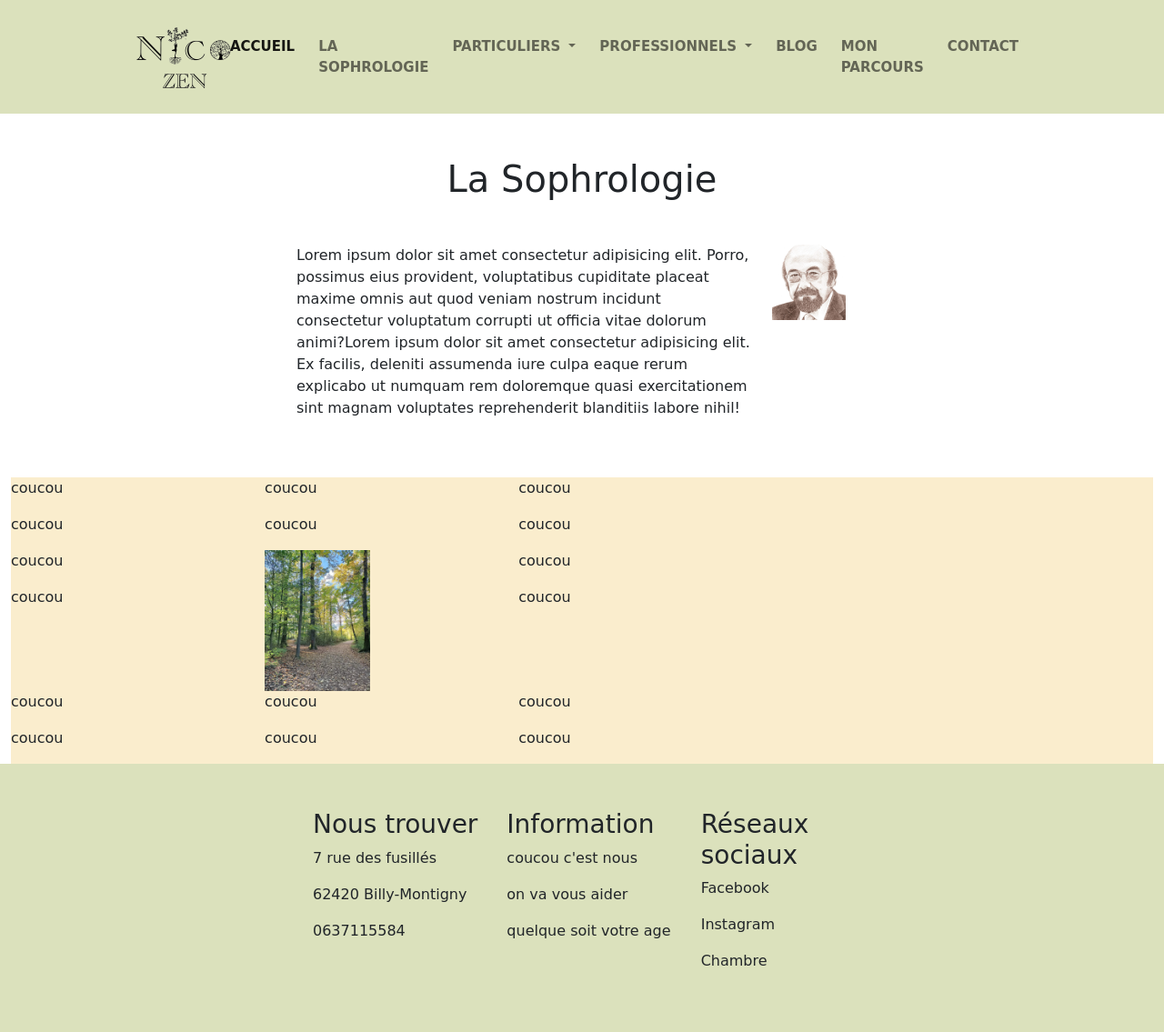
After one commit to OlivierDufour62/nicosophro, a PHP site: page /sophro.php in a window 1280 px wide. The commit adds this page. Shown: the whole page at 91% size. Run offline with PHP 8.4, Linux system fonts and the light colour scheme.

Commit message:
php contact ok and start sophro

```diff
--- a/assets/css/main.css
+++ b/assets/css/main.css
@@ -38,7 +38,7 @@ nav {
     margin-right: 40px;
 }
 
-.space-ml2{
+.space-ml2 {
     margin-left: 2px;
 }
 
@@ -63,7 +63,7 @@ nav {
 }
 
 .space-mb100 {
-    margin-bottom: 100px!important;
+    margin-bottom: 100px !important;
 }
 
 .w-80 {
@@ -88,7 +88,7 @@ nav {
 
 .border {
     border: 0.05em solid #707070 !important;
-    border-radius: 5px 5px 5px 5px ;
+    border-radius: 5px 5px 5px 5px;
 }
 
 .bg-grey {
@@ -105,20 +105,29 @@ nav {
 
 }
 
-.p-relative{
+.p-relative {
     position: relative;
     top: -19px;
     left: 0;
     line-height: 3em;
 }
 
-.p-relative-title{
+.p-relative-title {
     position: relative;
     top: 79px;
 }
 
-.resize{
+.resize {
     resize: none;
     border-radius: 5px 5px 5px 5px !important;
     height: 100px;
 }
+
+/**
+La sophrologie
+**/
+
+.grid-1 {
+    display: grid;
+    grid-template-columns: repeat(3, 1fr);
+}
--- a/contact.php
+++ b/contact.php
@@ -1,4 +1,8 @@
+<?php
+require_once 'core/db.php';
+require_once 'core/saveform.php';
 
+?>
 <!DOCTYPE html>
 <html lang="fr">
 
--- a/partials/header.php
+++ b/partials/header.php
@@ -13,10 +13,10 @@
                         <div class="collapse navbar-collapse" id="navbarSupportedContent">
                             <ul class="navbar-nav me-auto mb-2 mb-lg-0">
                                 <li class="nav-item space-mr10">
-                                    <a class="nav-link active" aria-current="page" href="#">ACCUEIL</a>
+                                    <a class="nav-link active" aria-current="page" href="index.php">ACCUEIL</a>
                                 </li>
                                 <li class="nav-item space-mr10">
-                                    <a class="nav-link" aria-current="page" href="#">LA SOPHROLOGIE</a>
+                                    <a class="nav-link" aria-current="page" href="sophro.php">LA SOPHROLOGIE</a>
                                 </li>
                                 <li class="nav-item dropdown space-mr10">
                                     <a class="nav-link dropdown-toggle" href="#" role="button" data-bs-toggle="dropdown" aria-expanded="false">
--- /dev/null
+++ b/sophro.php
@@ -0,0 +1,80 @@
+<!DOCTYPE html>
+<html lang="fr">
+
+<head>
+    <meta charset="UTF-8">
+    <meta http-equiv="X-UA-Compatible" content="IE=edge">
+    <meta name="viewport" content="width=device-width, initial-scale=1.0">
+    <link rel="stylesheet" href="https://cdn.jsdelivr.net/npm/bootstrap@5.2.2/dist/css/bootstrap.min.css">
+    <link rel="preconnect" href="https://fonts.googleapis.com">
+    <link rel="preconnect" href="https://fonts.gstatic.com" crossorigin>
+    <link href="https://fonts.googleapis.com/css2?family=Dancing+Script:wght@400;500&display=swap" rel="stylesheet">
+    <link rel="stylesheet" href="assets/css/main.css">
+    <title>Bienvenue</title>
+</head>
+
+<body class="container-fluid">
+    <?php
+    require_once 'partials/header.php';
+    ?>
+
+    <section id="sophro-part-1">
+        <div class="text-center mt-5 mb-5">
+            <h1>La Sophrologie</h1>
+        </div>
+            <div class="row col-12 d-flex justify-content-center mb-5">
+                <div class="col-5">
+                    <p>Lorem ipsum dolor sit amet consectetur adipisicing elit. Porro, possimus eius provident, voluptatibus cupiditate placeat maxime omnis aut quod veniam nostrum incidunt consectetur voluptatum corrupti ut officia vitae dolorum animi?Lorem ipsum dolor sit amet consectetur adipisicing elit. Ex facilis, deleniti assumenda iure culpa eaque rerum explicabo ut numquam rem doloremque quasi exercitationem sint magnam voluptates reprehenderit blanditiis labore nihil!</p>
+                </div>
+                <div class="col-1">
+                    <img src="assets/img/alphonso.jpg" alt="Alphonso Caicedo" class="img-fluid">
+                </div>
+            </div>
+    </section>
+    <section class="background-brown">
+        <div id="grid1" class="grid-1 col-8">
+            <div class="col-3">
+                <p>coucou</p>
+                <p>coucou</p>
+            </div>
+            <div class="col-3">
+                <p>coucou</p>
+                <p>coucou</p>
+            </div>
+            <div class="col-3">
+                <p>coucou</p>
+                <p>coucou</p>
+            </div>
+        </div>
+        <div id="grid3" class="grid-1 col-8">
+            <div class="col-3">
+                <p>coucou</p>
+                <p>coucou</p>
+            </div>
+            <div class="col-5">
+                <img src="assets/img/FB_IMG_1669483855666.jpg" alt="" class="img-fluid">
+            </div>
+            <div class="col-3">
+                <p>coucou</p>
+                <p>coucou</p>
+            </div>
+        </div>
+        <div id="grid3" class="grid-1 col-8">
+            <div class="col-3">
+                <p>coucou</p>
+                <p>coucou</p>
+            </div>
+            <div class="col-3">
+                <p>coucou</p>
+                <p>coucou</p>
+            </div>
+            <div class="col-3">
+                <p>coucou</p>
+                <p>coucou</p>
+            </div>
+        </div>
+    </section>
+
+    <?php
+    require_once 'partials/footer.php';
+    ?>
```
Also changed, not shown: core/db.php (added, +10 -0 lines), core/saveform.php (added, +12 -0 lines), db/nicosophro.sql (added, +17 -0 lines), index.php (+2 -10 lines), assets/img/alphonso.jpg (added), partials/footer.php (indentation only), 2 other files.
